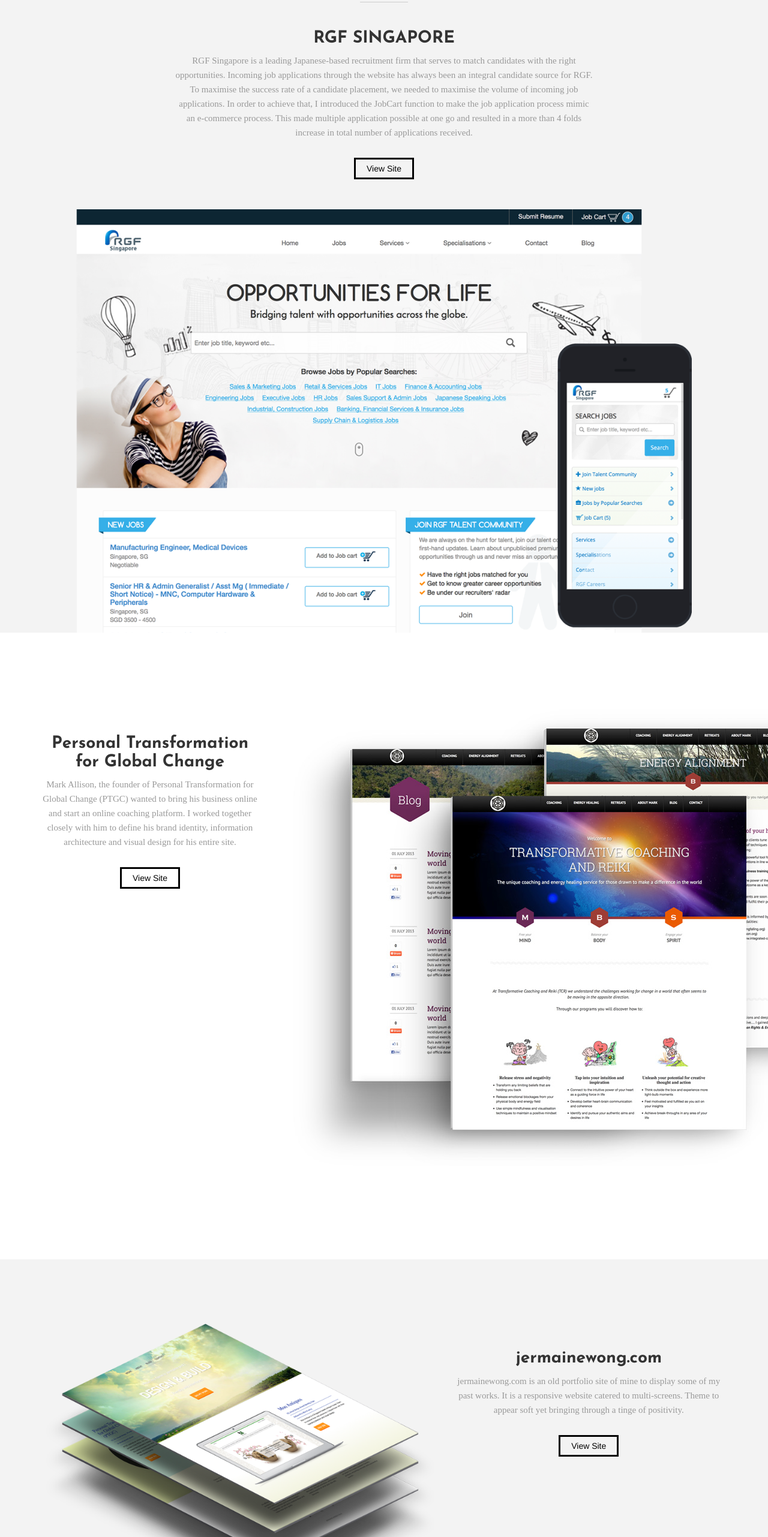
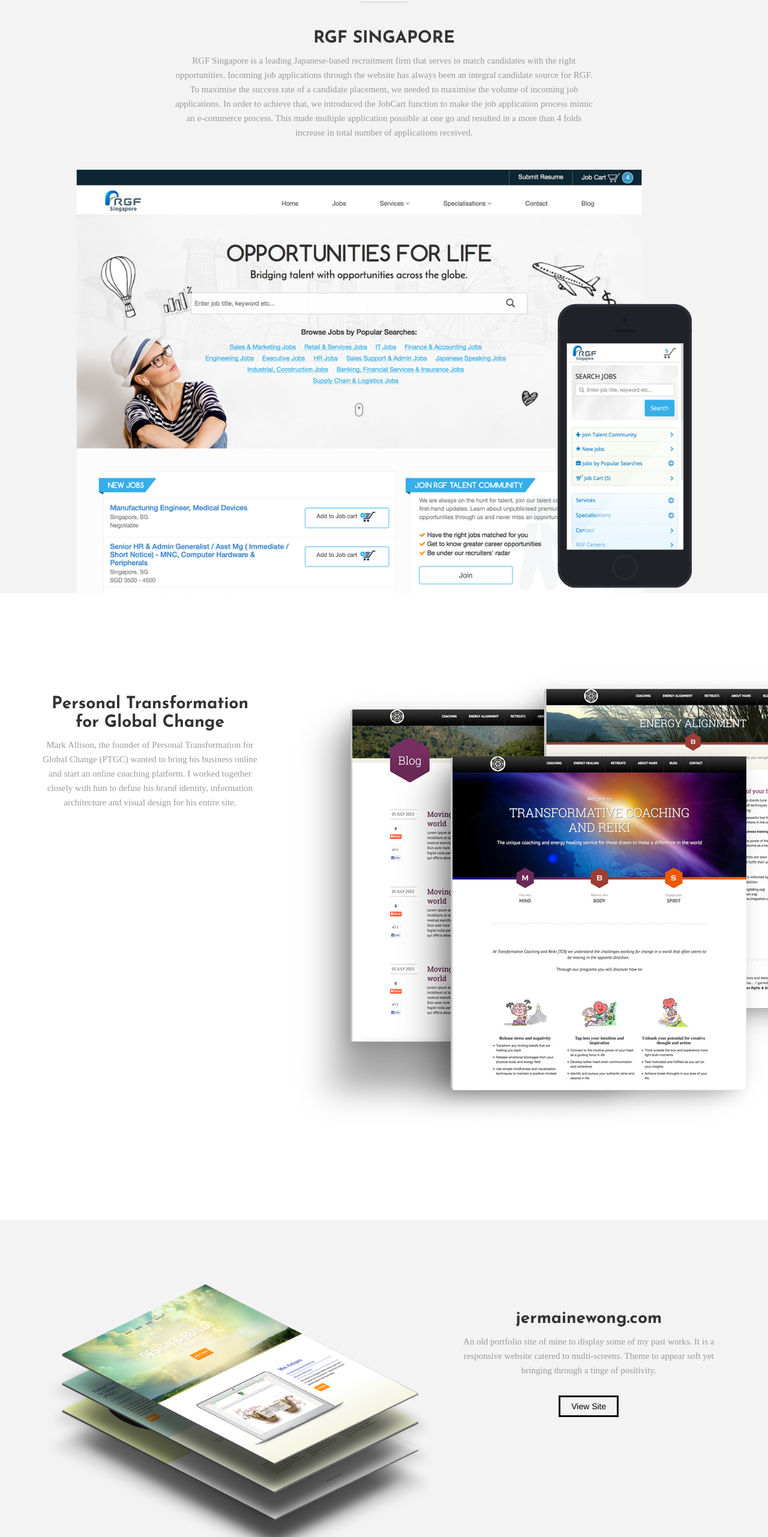
Before and after one commit to jermainewong/jermainewong.github.com, a website: page index.html in a window 1280 px wide. Shown: the part 1499-4062 px from the top of the page at 60% size. Drawn offline with nearby package versions, Linux system fonts and the light colour scheme; a web font is replaced by a local one.

Commit message:
removed links

```diff
--- a/index.html
+++ b/index.html
@@ -109,9 +109,8 @@
 			        <div class="col-xs-12 work-1">
 				        <div class="work-intro">
 					        <h2>RGF SINGAPORE</h2>
-							<p>RGF Singapore is a leading Japanese-based recruitment firm that serves to match candidates with the right opportunities. Incoming job applications through the website has always been an integral candidate source for RGF. To maximise the success rate of a candidate placement, we needed to maximise the volume of incoming job applications. In order to achieve that, I introduced the JobCart function to make the job application process mimic an e-commerce process. This made multiple application possible at one go and resulted in a more than 4 folds increase in total number of applications received.
+							<p>RGF Singapore is a leading Japanese-based recruitment firm that serves to match candidates with the right opportunities. Incoming job applications through the website has always been an integral candidate source for RGF. To maximise the success rate of a candidate placement, we needed to maximise the volume of incoming job applications. In order to achieve that, we introduced the JobCart function to make the job application process mimic an e-commerce process. This made multiple application possible at one go and resulted in a more than 4 folds increase in total number of applications received.
 					        </p>
-					        <a href="http://www.rgf-hr.com.sg/" target="_blank" class="btn">View Site</a>
 				        </div>
 				        <div class="work-img">
 					        <img src="img/work-1.png">
@@ -129,7 +128,6 @@
 					        <h2>Personal Transformation for Global Change</h2>
 							<p>
 								Mark Allison, the founder of Personal Transformation for Global Change (PTGC) wanted to bring his business online and start an online coaching platform. I worked together closely with him to define his brand identity, information architecture and visual design for his entire site.</p>
-					        <a href="http://jermainewong.com/personal_transformation/" target="_blank" class="btn">View Site</a>
 				        </div>
 					</div>
 					<div class="col-sm-8 col-xs-12">
@@ -152,7 +150,7 @@
 			        <div class="col-sm-5 col-xs-12">
 				        <div class="work-intro">
 					        <h2>jermainewong.com</h2>
-							<p>jermainewong.com is an old portfolio site of mine to display some of my past works. It is a responsive website catered to multi-screens. Theme to appear soft yet bringing through a tinge of positivity.
+							<p>An old portfolio site of mine to display some of my past works. It is a responsive website catered to multi-screens. Theme to appear soft yet bringing through a tinge of positivity.
 							</p>
 					        <a href="http://jermainewong.com/" target="_blank" class="btn">View Site</a>
 				        </div>
```
